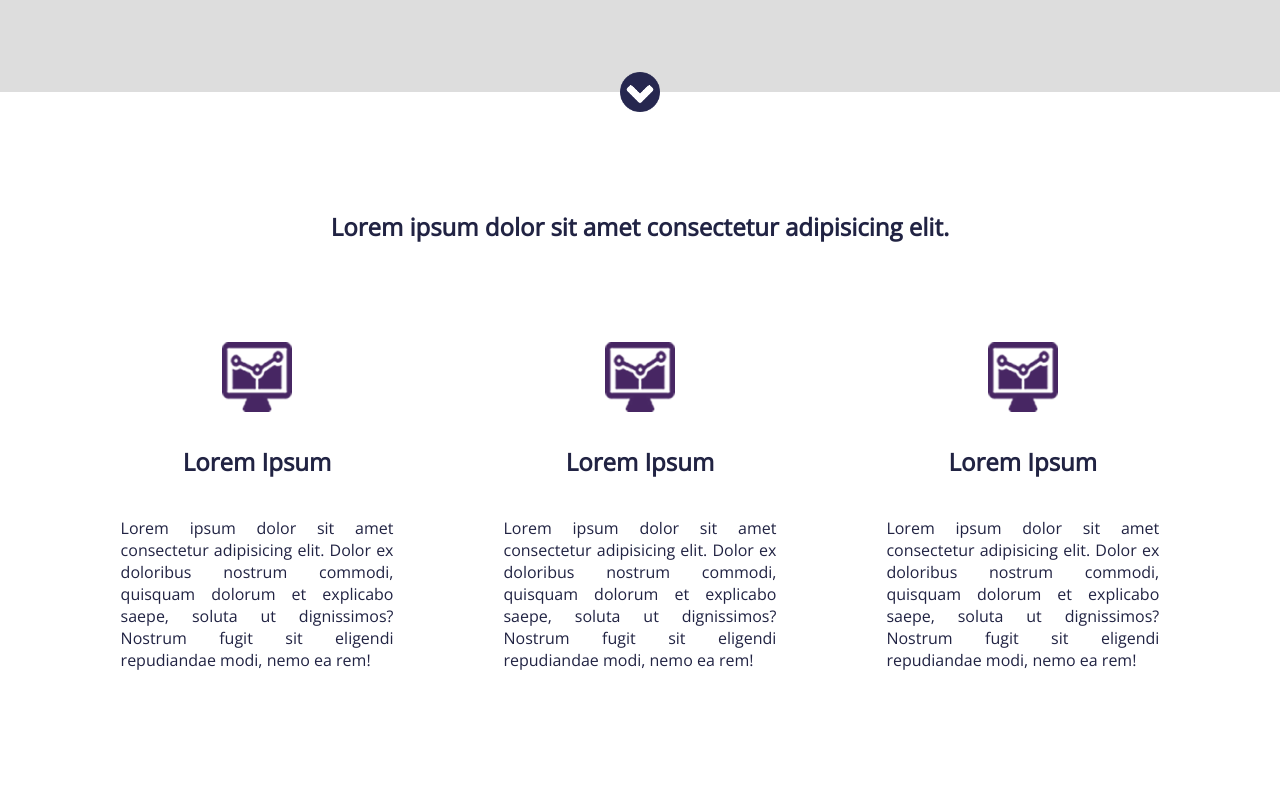
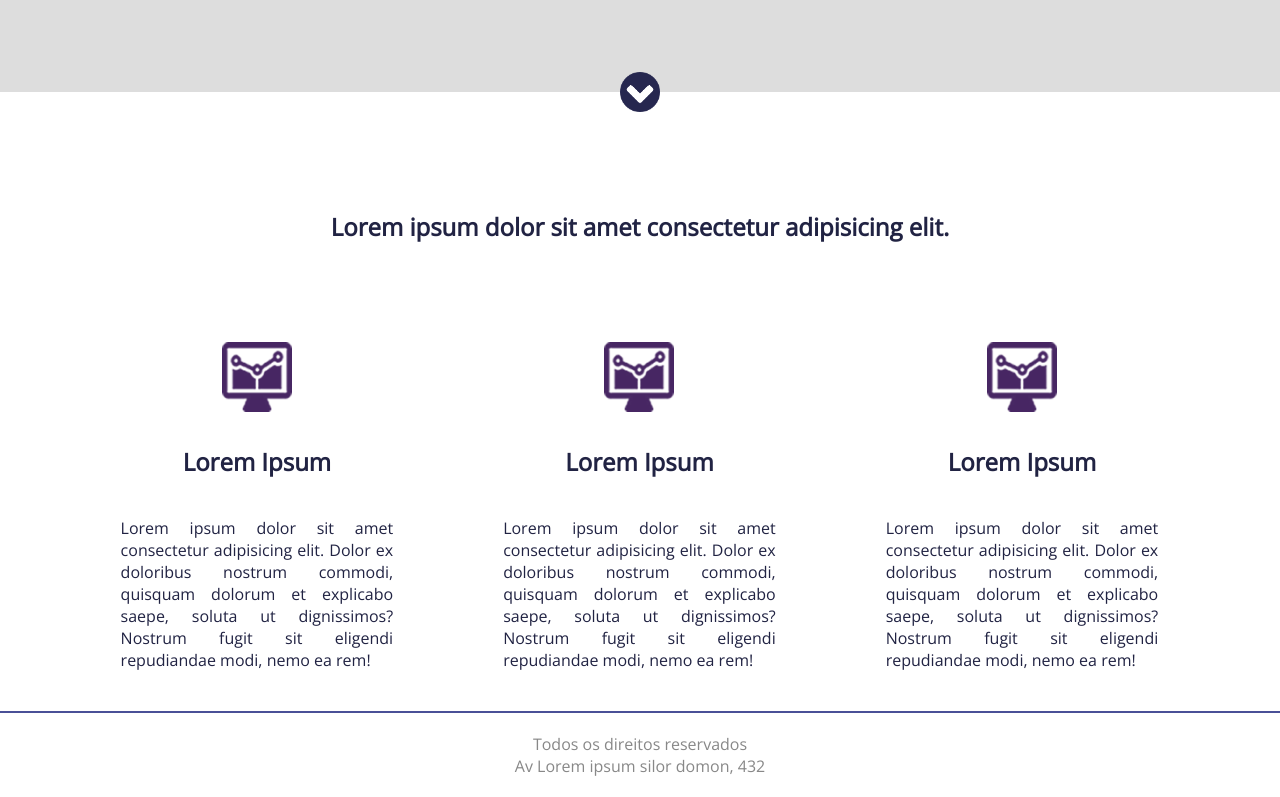
Before and after one commit to devwsantos7/landingpage-html-css, a plain HTML site: page index.html in a window 1280 px wide. Shown: the part 927-1724 px from the top of the page. Before the commit the page ends 1638 px from the top, so only its background shows below. Drawn offline with Linux system fonts and the light colour scheme.

Commit message:
rodape finalizado

```diff
--- a/css/style.css
+++ b/css/style.css
@@ -16,6 +16,9 @@
 html,
 body {
   height: 100%;
+}
+.clear {
+  clear: both;
 }
 
 .header {
@@ -182,10 +185,11 @@ p {
     text-align: center;
 }
 .container-icones {
-    width: 33.33%;
+    width: 33.3%;
     float: left;
     padding: 30px;
 }
+
 .container-icones p {
     padding: 10px 25px;
     text-align: justify;
@@ -194,3 +198,12 @@ p {
 .container-icones img {
     width: 70px;
 }
+.footer {
+  padding: 20px 0;
+  text-align: center;
+  color: #888;
+  border-top: 2px solid #4a5097;
+}
+.footer p {
+  color: inherit;
+}
--- a/index.html
+++ b/index.html
@@ -139,5 +139,11 @@
       </div> <!-- center -->
     </div>
     <!-- .sessao-1 -->
+
+    <div class="clear"></div>
+    <div class="footer">
+      <p>Todos os direitos reservados</p>
+      <p>Av Lorem ipsum silor domon, 432</p>
+    </div> <!-- footer-->
   </body>
 </html>
```
